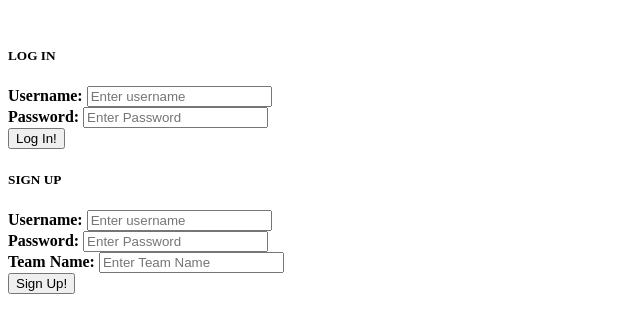
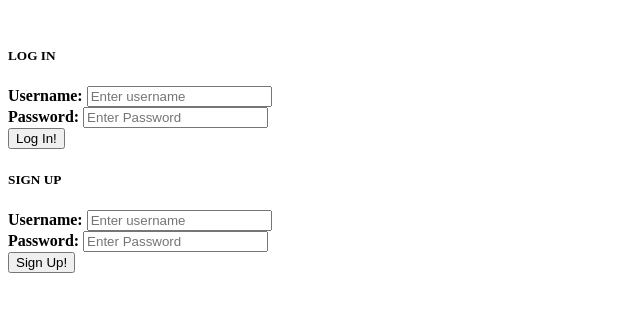
Before and after one commit to francocatania/Fant4syFourFootball, a React app: page / in a window 1280 px wide. Shown: the top 332 px of the page, without its empty margins (0-640 px from the left). Built offline with nearby package versions, Linux system fonts and the light colour scheme; the HTML template or start-up script is replaced by a standard one.

Commit message:
remove team naming from sign up

```diff
--- a/client/src/components/login.jsx
+++ b/client/src/components/login.jsx
@@ -29,9 +29,6 @@ class Login extends React.Component {
             <label><b>Password: </b></label>
             <input onChange={this.props.validateEntry} type="password" placeholder="Enter Password" name="password" required></input>
             <br />
-            <label><b>Team Name: </b></label>
-            <input onChange={this.props.validateEntry} type="text" placeholder="Enter Team Name" name="teamname" required></input>
-            <br />
             <button onClick={this.props.handleSignIn}>Sign Up!</button>
           </div>
         </form>
@@ -41,3 +38,8 @@ class Login extends React.Component {
 }
 
 export default Login
+
+// Include in render if team naming functionality is added:
+// <label><b>Team Name: </b></label>
+// <input onChange={this.props.validateEntry} type="text" placeholder="Enter Team Name" name="teamname" required></input>
+// <br />
```
